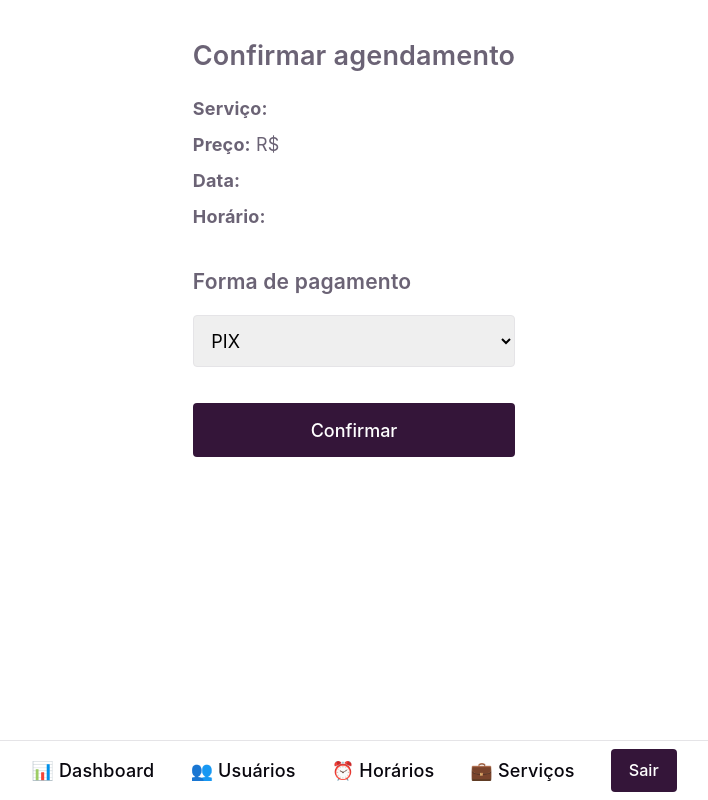
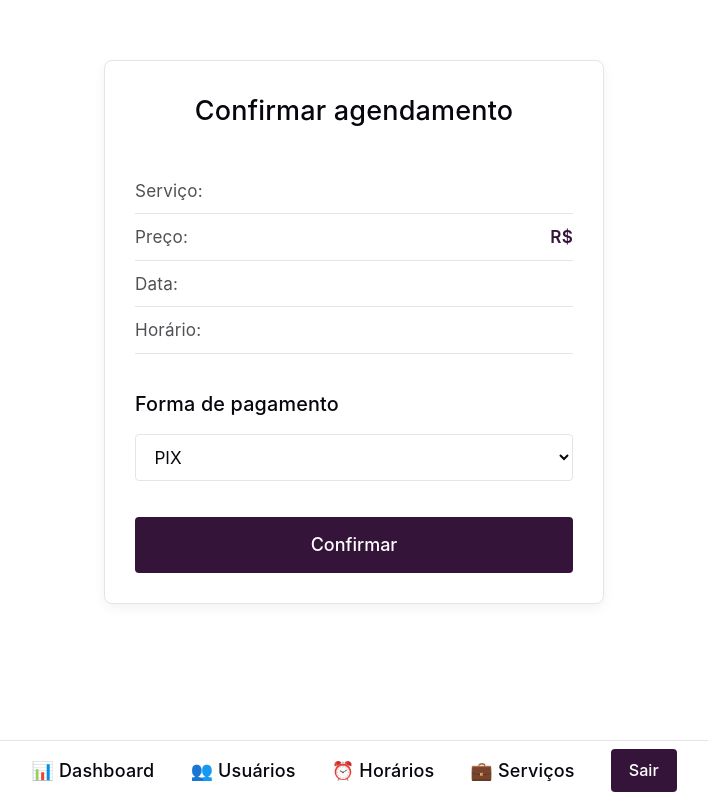
Before and after one commit to eulucastome/tcc_corrigido, a React (Vite) app in the folder frontend/: page /confirmacao in a window 1280 px wide. Shown: the whole page, without its empty margins (286-994 px from the left). Built offline with nearby package versions, Linux system fonts and the light colour scheme; sample sign-in values are in the browser's storage.

Commit message:
front 95% pronto

```diff
--- a/frontend/src/pages/agendamento.tsx
+++ b/frontend/src/pages/agendamento.tsx
@@ -1,6 +1,6 @@
 import { useEffect, useState } from 'react'
+import { useNavigate } from 'react-router-dom'
 import api from '../services/api'
-import { useNavigate } from 'react-router-dom'
 
 interface Service {
   id: string
@@ -12,6 +12,9 @@ interface Service {
 export default function Agendamento() {
   const [services, setServices] = useState<Service[]>([])
   const navigate = useNavigate()
+
+  // Estado auxiliar para gerenciar qual botão está com hover ativo
+  const [hoveredBtnId, setHoveredBtnId] = useState<string | null>(null)
 
   useEffect(() => {
     api.get('/api/services').then(res => {
@@ -26,43 +29,84 @@ export default function Agendamento() {
     if (hours === 0) {
       return `${mins} min`
     }
-
     if (mins === 0) {
       return `${hours}h`
     }
-
     return `${hours}h ${mins}min`
   }
 
+  /* ==========================================================
+     ESTILOS PADRONIZADOS COM OS TOKENS DO PAINEL
+     ========================================================== */
+  const cardStyle = {
+    padding: 20,
+    backgroundColor: 'var(--bg)',
+    borderRadius: 8,
+    border: '1px solid var(--border)',
+    color: 'var(--text-h)',
+    display: 'flex',
+    flexDirection: 'column' as const,
+    gap: 12,
+    position: 'relative' as const
+  }
+
   return (
-    <div className="container">
-      <h1>Escolha o serviço</h1>
+    <div style={{ padding: 20, maxWidth: 1200, margin: '0 auto', color: 'var(--text-h)', marginBottom: 60 }}>
+      <h1 style={{ fontWeight: 500, marginBottom: '2rem', textAlign: 'center' }}>Escolha o serviço</h1>
 
-      <div className="grid">
+      {/* Grade alinhada um ao lado do outro com minmax para responsividade perfeita */}
+      <div style={{
+        display: 'grid',
+        gridTemplateColumns: 'repeat(auto-fill, minmax(280px, 1fr))',
+        gap: 20
+      }}>
         {services.map(s => (
-          <div key={s.id} className="card">
-            <div className="card-header">{s.name}</div>
-            <div className="card-body mb-2">
-              <p>
-              <strong>R$ {s.price.toFixed(2)}</strong>
+          <div key={s.id} style={cardStyle}>
+
+            {/* Header / Título do Serviço */}
+            <div style={{ fontWeight: 600, fontSize: '1.2rem', borderBottom: '1px solid var(--border)', paddingBottom: 10 }}>
+              {s.name}
+            </div>
+
+            {/* Conteúdo / Corpo do Card */}
+            <div style={{ flex: 1, display: 'flex', flexDirection: 'column', gap: 6 }}>
+              <p style={{ margin: 0, fontSize: '1.3rem', color: 'var(--text-h)', fontWeight: 600 }}>
+                R$ {s.price.toFixed(2)}
               </p>
-
-              <p>
-                Duração: {durationServices(s.duration_minutes)}
+              <p style={{ margin: 0, fontSize: '0.9rem', opacity: 0.7 }}>
+                🕒 Duração: {durationServices(s.duration_minutes)}
               </p>
             </div>
-            <div className="card-footer">
+
+            {/* Ações / Botão Agendar */}
+            <div style={{ marginTop: 10 }}>
               <button
-                className="btn"
+                onMouseEnter={() => setHoveredBtnId(s.id)}
+                onMouseLeave={() => setHoveredBtnId(null)}
                 onClick={() =>
                   navigate(`/horarios/${s.id}`, {
                     state: { service: s }
                   })
                 }
+                style={{
+                  padding: '0.6rem 1rem',
+                  backgroundColor: hoveredBtnId === s.id ? 'transparent' : 'var(--accent)',
+                  color: hoveredBtnId === s.id ? 'var(--accent)' : '#fff',
+                  border: hoveredBtnId === s.id ? '1px solid var(--accent)' : '1px solid transparent',
+                  borderRadius: 4,
+                  cursor: 'pointer',
+                  fontWeight: 500,
+                  fontSize: '0.9rem',
+                  transition: 'all 0.2s',
+                  width: '100%',
+                  display: 'block',
+                  textAlign: 'center'
+                }}
               >
                 Agendar
               </button>
             </div>
+
           </div>
         ))}
       </div>
--- a/frontend/src/pages/confirmacao.tsx
+++ b/frontend/src/pages/confirmacao.tsx
@@ -13,6 +13,9 @@ export default function Confirmacao() {
 
   const [paymentMethod, setPaymentMethod] = useState('pix')
   const [loading, setLoading] = useState(false)
+
+  // Estado auxiliar para gerenciar o efeito visual de hover no botão
+  const [isHovered, setIsHovered] = useState(false)
 
   // Função que formata a data de YYYY-MM-DD para DD/MM/YYYY
   function formatDate(dateStr: string) {
@@ -51,6 +54,10 @@ export default function Confirmacao() {
       )
 
       console.log('✅ Agendamento criado:', response.data)
+
+      // MENSAGEM DE SUCESSO ADICIONADA AQUI
+      alert('Serviço agendado com sucesso!')
+
       navigate('/meus-agendamentos')
     } catch (err: any) {
       console.error('❌ Erro ao criar agendamento:', err.response?.data || err.message)
@@ -60,29 +67,77 @@ export default function Confirmacao() {
     }
   }
 
+  /* ==========================================================
+     ESTILOS PADRONIZADOS COM OS TOKENS DO PAINEL
+     ========================================================== */
+  const cardStyle = {
+    padding: 30,
+    backgroundColor: 'var(--bg)',
+    borderRadius: 8,
+    border: '1px solid var(--border)',
+    color: 'var(--text-h)',
+    maxWidth: 500,
+    margin: '40px auto 0 auto', // Centraliza o card de confirmação na tela
+    boxShadow: '0 4px 12px rgba(0, 0, 0, 0.05)'
+  }
+
+  const selectStyle = {
+    width: '100%',
+    padding: '0.6rem 0.8rem',
+    backgroundColor: 'var(--bg)',
+    color: 'var(--text-h)',
+    border: '1px solid var(--border)',
+    borderRadius: 4,
+    outline: 'none',
+    fontSize: '0.95rem',
+    fontFamily: 'inherit',
+    cursor: 'pointer',
+    marginBottom: '2rem'
+  }
+
+  const infoRowStyle = {
+    display: 'flex',
+    justifyContent: 'space-between',
+    padding: '10px 0',
+    borderBottom: '1px solid var(--border)',
+    fontSize: '0.95rem'
+  }
+
   return (
-    <div className="container">
-      <h2>Confirmar agendamento</h2>
+    <div style={{ padding: 20, color: 'var(--text-h)' }}>
+      <div style={cardStyle}>
+        <h2 style={{ marginBottom: '2rem', fontWeight: 500, textAlign: 'center' }}>Confirmar agendamento</h2>
 
-      <p><strong>Serviço:</strong> {service?.name}</p>
-      <p><strong>Preço:</strong> R$ {service?.price?.toFixed(2)}</p>
+        {/* Informações do Resumo Alinhadas */}
+        <div style={{ marginBottom: '2rem', display: 'flex', flexDirection: 'column' }}>
+          <div style={infoRowStyle}>
+            <span style={{ opacity: 0.7 }}>Serviço:</span>
+            <span style={{ fontWeight: 500 }}>{service?.name}</span>
+          </div>
 
-      <p><strong>Data:</strong> {formatDate(date)}</p>
-      <p><strong>Horário:</strong> {horario}</p>
+          <div style={infoRowStyle}>
+            <span style={{ opacity: 0.7 }}>Preço:</span>
+            <span style={{ fontWeight: 600, color: 'var(--accent)' }}>R$ {service?.price?.toFixed(2)}</span>
+          </div>
 
-      <div style={{ marginTop: '2rem', marginBottom: '2rem' }}>
-        <h3 style={{ marginBottom: '1rem' }}>Forma de pagamento</h3>
+          <div style={infoRowStyle}>
+            <span style={{ opacity: 0.7 }}>Data:</span>
+            <span style={{ fontWeight: 500 }}>{formatDate(date)}</span>
+          </div>
+
+          <div style={infoRowStyle}>
+            <span style={{ opacity: 0.7 }}>Horário:</span>
+            <span style={{ fontWeight: 500 }}>{horario}</span>
+          </div>
+        </div>
+
+        {/* Escolha da Forma de Pagamento */}
+        <div>
+          <h3 style={{ marginBottom: '0.8rem', fontWeight: 500, fontSize: '1.1rem' }}>Forma de pagamento</h3>
           <select
             value={paymentMethod}
             onChange={(e) => setPaymentMethod(e.target.value)}
-          style={{
-            width: '100%',
-            padding: '0.75rem',
-            marginBottom: '2rem',
-            borderRadius: '4px',
-            border: '1px solid var(--border)',
-            fontSize: '1rem'
-          }}
+            style={selectStyle}
           >
             <option value="pix">PIX</option>
             <option value="credit_card">Cartão de crédito</option>
@@ -90,15 +145,30 @@ export default function Confirmacao() {
             <option value="cash">Dinheiro</option>
           </select>
 
+          {/* Botão Principal com Hover e Efeito de Disabled */}
           <button
             onClick={handleConfirm}
             disabled={loading}
-          className="btn"
-          style={{ width: '100%' }}
+            onMouseEnter={() => setIsHovered(true)}
+            onMouseLeave={() => setIsHovered(false)}
+            style={{
+              width: '100%',
+              padding: '0.75rem',
+              backgroundColor: isHovered ? 'transparent' : 'var(--accent)',
+              color: isHovered ? 'var(--accent)' : '#fff',
+              border: isHovered ? '1px solid var(--accent)' : '1px solid transparent',
+              borderRadius: 4,
+              cursor: 'pointer',
+              fontWeight: 500,
+              fontSize: '1rem',
+              transition: 'all 0.2s',
+              opacity: loading ? 0.7 : 1
+            }}
           >
             {loading ? 'Processando...' : 'Confirmar'}
           </button>
         </div>
       </div>
+    </div>
   )
 }
--- a/frontend/src/pages/meusAgendamentos.tsx
+++ b/frontend/src/pages/meusAgendamentos.tsx
@@ -21,7 +21,6 @@ interface Appointment {
 }
 
 export default function MeusAgendamentos() {
-  // Componente que lista os agendamentos do cliente autenticado.
   const navigate = useNavigate()
 
   const [appointments, setAppointments] = useState<Appointment[]>([])
@@ -30,11 +29,13 @@ export default function MeusAgendamentos() {
 
   // Estados do modal
   const [showCancelModal, setShowCancelModal] = useState(false)
-  const [appointmentToCancel, setAppointmentToCancel] =
-    useState<Appointment | null>(null)
+  const [appointmentToCancel, setAppointmentToCancel] = useState<Appointment | null>(null)
   const [cancelReason, setCancelReason] = useState('')
 
-  // Função que busca os agendamentos do cliente no backend.
+  // Estados auxiliares para hover de botões dinâmicos
+  const [hoveredBtnId, setHoveredBtnId] = useState<string | null>(null)
+  const [hoveredModalBtn, setHoveredModalBtn] = useState<'confirm' | 'close' | null>(null)
+
   async function fetchAppointments() {
     try {
       setLoading(true)
@@ -52,7 +53,6 @@ export default function MeusAgendamentos() {
     fetchAppointments()
   }, [])
 
-  // Função que cancela um agendamento existente.
   async function handleCancel() {
     if (!appointmentToCancel) return
 
@@ -86,147 +86,234 @@ export default function MeusAgendamentos() {
     }
   }
 
-  // Função que faz logout do cliente
-  function handleLogout() {
-    localStorage.removeItem('token')
-    localStorage.removeItem('user')
-    navigate('/login')
+  // Função auxiliar para formatar a data de YYYY-MM-DD para DD/MM/YYYY sem problemas de fuso horário
+  const formatDateBR = (dateString: string) => {
+    if (!dateString) return '-'
+    const parts = dateString.split('-')
+    if (parts.length !== 3) return dateString // Retorna o original se não estiver no padrão esperado
+    return `${parts[2]}/${parts[1]}/${parts[0]}`
+  }
+
+  /* ==========================================================
+     ESTILOS PADRONIZADOS COM OS TOKENS DO PAINEL
+     ========================================================== */
+  const cardStyle = {
+    padding: 20,
+    backgroundColor: 'var(--bg)',
+    borderRadius: 8,
+    border: '1px solid var(--border)',
+    color: 'var(--text-h)',
+    display: 'flex',
+    flexDirection: 'column' as const,
+    gap: 8,
+    position: 'relative' as const
+  }
+
+  const inputControlStyle = {
+    padding: '0.6rem 0.8rem',
+    backgroundColor: 'var(--bg)',
+    color: 'var(--text-h)',
+    border: '1px solid var(--border)',
+    borderRadius: 4,
+    outline: 'none',
+    fontSize: '0.9rem',
+    fontFamily: 'inherit'
+  }
+
+  const getStatusBadgeStyle = (status: string) => {
+    let bg = 'rgba(128, 128, 128, 0.15)'
+    let color = '#888'
+
+    if (status === 'scheduled') {
+      bg = 'rgba(46, 125, 50, 0.15)'
+      color = '#2e7d32'
+    } else if (status === 'completed') {
+      bg = 'rgba(21, 101, 192, 0.15)'
+      color = '#1565c0'
+    } else if (status === 'cancelled') {
+      bg = 'rgba(198, 40, 40, 0.15)'
+      color = '#c62828'
+    }
+
+    return {
+      padding: '4px 10px',
+      borderRadius: 4,
+      fontSize: '0.8rem',
+      fontWeight: 600,
+      textTransform: 'uppercase' as const,
+      backgroundColor: bg,
+      color: color,
+      display: 'inline-block',
+      width: 'fit-content'
+    }
   }
 
   return (
-    <div className="container">
-      <h2 style={{ marginBottom: '2rem' }}>Meus agendamentos</h2>
+    <div style={{ padding: 20, maxWidth: 1200, margin: '0 auto', color: 'var(--text-h)', marginBottom: 60 }}>
+      <h2 style={{ marginBottom: '2rem', fontWeight: 500, textAlign: 'center' }}>Meus agendamentos</h2>
 
       {loading ? (
-        <p>Carregando agendamentos...</p>
+        <p style={{ textAlign: 'center', opacity: 0.7 }}>Carregando agendamentos...</p>
       ) : appointments.length === 0 ? (
-        <p>Nenhum agendamento encontrado.</p>
+        <p style={{ textAlign: 'center', opacity: 0.7 }}>Nenhum agendamento encontrado.</p>
       ) : null}
 
-      <div className="grid">
+      {/* Grade configurada com minmax(280px, 1fr) para ficarem lado a lado e responsivos */}
+      <div style={{
+        display: 'grid',
+        gridTemplateColumns: 'repeat(auto-fill, minmax(280px, 1fr))',
+        gap: 20
+      }}>
         {appointments.map((a) => (
-          <div
-            key={a.id}
-            className="card"
-          >
-            <p><strong>Data:</strong> {a.date}</p>
-
-            <p><strong>Hora:</strong> {a.start_time}</p>
-
-            <p>
-              <strong>Cliente:</strong>{' '}
-              {a.user_name ?? a.client_name ?? a.client_id}
-            </p>
-
-            <p><strong>Serviços:</strong></p>
-
-            {a.services && a.services.length > 0 ? (
-              <ul>
-                {a.services.map((s) => (
-                  <li key={s.id}>
-                    {s.name} - R$ {s.price}
-                  </li>
-                ))}
-              </ul>
-            ) : (
-              <p>Nenhum serviço</p>
-            )}
-
-            <p>
-              <strong>Status:</strong>{' '}
-              <span
-                style={{
-                  padding: '4px 8px',
-                  borderRadius: 4,
-                  backgroundColor:
-                    a.status === 'scheduled'
-                      ? '#d4edda'
-                      : a.status === 'completed'
-                      ? '#cce5ff'
-                      : a.status === 'cancelled'
-                      ? '#f8d7da'
-                      : '#e2e3e5',
-                  color:
-                    a.status === 'scheduled'
-                      ? '#155724'
-                      : a.status === 'completed'
-                      ? '#004085'
-                      : a.status === 'cancelled'
-                      ? '#721c24'
-                      : '#383d41',
-                }}
-              >
+          <div key={a.id} style={cardStyle}>
+            <div style={{ display: 'flex', justifyContent: 'space-between', alignItems: 'center', marginBottom: 5 }}>
+              <span style={getStatusBadgeStyle(a.status)}>
                 {a.status === 'scheduled' && 'Agendado'}
                 {a.status === 'completed' && 'Concluído'}
                 {a.status === 'cancelled' && 'Cancelado'}
                 {a.status === 'blocked' && 'Bloqueado'}
               </span>
+              <span style={{ fontSize: '1.1rem', fontWeight: 600 }}>
+                {a.total_price !== undefined ? `R$ ${a.total_price.toFixed(2)}` : '-'}
+              </span>
+            </div>
+
+            {/* Aplicada a formatação da data brasileira aqui */}
+            <p style={{ margin: 0 }}><strong style={{ opacity: 0.8 }}>Data:</strong> {formatDateBR(a.date)}</p>
+            <p style={{ margin: 0 }}><strong style={{ opacity: 0.8 }}>Hora:</strong> {a.start_time}</p>
+            <p style={{ margin: 0 }}>
+              <strong style={{ opacity: 0.8 }}>Cliente:</strong> {a.user_name ?? a.client_name ?? a.client_id}
             </p>
 
-            <p>
-              <strong>Total:</strong>{' '}
-              {a.total_price !== undefined
-                ? `R$ ${a.total_price.toFixed(2)}`
-                : '-'}
-            </p>
+            <div style={{ marginTop: 5, borderTop: '1px solid var(--border)', paddingTop: 10 }}>
+              <strong style={{ opacity: 0.8, fontSize: '0.85rem', display: 'block', marginBottom: 5 }}>Serviços:</strong>
+              {a.services && a.services.length > 0 ? (
+                <ul style={{ margin: 0, paddingLeft: 20, fontSize: '0.9rem', display: 'flex', flexDirection: 'column', gap: 4 }}>
+                  {a.services.map((s) => (
+                    <li key={s.id} style={{ opacity: 0.9 }}>
+                      {s.name} — <span style={{ fontWeight: 500 }}>R$ {s.price.toFixed(2)}</span>
+                    </li>
+                  ))}
+                </ul>
+              ) : (
+                <p style={{ margin: 0, fontSize: '0.9rem', opacity: 0.5 }}>Nenhum serviço</p>
+              )}
+            </div>
 
             {a.status === 'scheduled' && (
               <button
-                className="btn btn-danger"
-                style={{ marginTop: '1rem' }}
                 disabled={cancelingId === a.id}
+                onMouseEnter={() => setHoveredBtnId(a.id)}
+                onMouseLeave={() => setHoveredBtnId(null)}
                 onClick={() => {
                   setAppointmentToCancel(a)
                   setCancelReason('')
                   setShowCancelModal(true)
                 }}
+                style={{
+                  marginTop: 'auto', // Faz o botão grudar no final do card caso os serviços tenham tamanhos diferentes
+                  padding: '0.5rem 1rem',
+                  border: '1px solid rgba(198, 40, 40, 0.3)',
+                  borderRadius: 4,
+                  cursor: 'pointer',
+                  fontWeight: 500,
+                  fontSize: '0.85rem',
+                  transition: 'all 0.2s',
+                  width: '100%',
+                  opacity: cancelingId === a.id ? 0.6 : 1,
+                  backgroundColor: hoveredBtnId === a.id ? '#c62828' : 'rgba(198, 40, 40, 0.1)',
+                  color: hoveredBtnId === a.id ? '#fff' : '#c62828',
+                }}
               >
-                {cancelingId === a.id
-                  ? 'Cancelando...'
-                  : 'Cancelar agendamento'}
+                {cancelingId === a.id ? 'Cancelando...' : 'Cancelar agendamento'}
               </button>
             )}
           </div>
         ))}
       </div>
 
+      {/* Modal de Cancelamento */}
       {showCancelModal && (
-        <div className="modal">
-          <div className="modal-content">
-            <h3>Cancelar agendamento</h3>
-
-            <p>Informe o motivo do cancelamento:</p>
+        <div style={{
+          position: 'fixed',
+          top: 0,
+          left: 0,
+          width: '100vw',
+          height: '100vh',
+          backgroundColor: 'rgba(0, 0, 0, 0.5)',
+          backdropFilter: 'blur(4px)',
+          display: 'flex',
+          justifyContent: 'center',
+          alignItems: 'center',
+          zIndex: 1000,
+          padding: 20
+        }}>
+          <div style={{
+            backgroundColor: 'var(--bg)',
+            border: '1px solid var(--border)',
+            borderRadius: 8,
+            padding: 24,
+            width: '100%',
+            maxWidth: 450,
+            boxShadow: '0 10px 25px rgba(0,0,0,0.3)',
+            color: 'var(--text-h)'
+          }}>
+            <h3 style={{ margin: '0 0 10px 0', fontWeight: 500, fontSize: '1.2rem' }}>Cancelar agendamento</h3>
+            <p style={{ margin: '0 0 15px 0', fontSize: '0.9rem', opacity: 0.8 }}>
+              Por favor, informe detalhadamente o motivo do cancelamento abaixo:
+            </p>
 
             <textarea
               rows={4}
-              style={{ width: '100%', marginBottom: '1rem' }}
+              style={{ ...inputControlStyle, width: '100%', marginBottom: 20, resize: 'none' }}
               value={cancelReason}
+              placeholder="Digite aqui o motivo..."
               onChange={(e) => setCancelReason(e.target.value)}
             />
 
-            <div
-              style={{
-                display: 'flex',
-                gap: '1rem',
-                justifyContent: 'flex-end',
-              }}
-            >
+            <div style={{ display: 'flex', gap: 12, justifyContent: 'flex-end' }}>
               <button
-                className="btn"
-                onClick={handleCancel}
-              >
-                Confirmar
-              </button>
-
-              <button
-                className="btn secondary"
                 onClick={() => {
                   setShowCancelModal(false)
                   setAppointmentToCancel(null)
                   setCancelReason('')
                 }}
+                onMouseEnter={() => setHoveredModalBtn('close')}
+                onMouseLeave={() => setHoveredModalBtn(null)}
+                style={{
+                  padding: '0.5rem 1.2rem',
+                  backgroundColor: 'transparent',
+                  color: 'var(--text-h)',
+                  border: '1px solid var(--border)',
+                  borderRadius: 4,
+                  cursor: 'pointer',
+                  fontWeight: 500,
+                  fontSize: '0.9rem',
+                  transition: 'background-color 0.2s',
+                  backgroundColor: hoveredModalBtn === 'close' ? 'rgba(255,255,255,0.05)' : 'transparent'
+                }}
               >
                 Fechar
+              </button>
+
+              <button
+                onClick={handleCancel}
+                onMouseEnter={() => setHoveredModalBtn('confirm')}
+                onMouseLeave={() => setHoveredModalBtn(null)}
+                style={{
+                  padding: '0.5rem 1.2rem',
+                  backgroundColor: 'var(--accent)',
+                  color: '#fff',
+                  border: 'none',
+                  borderRadius: 4,
+                  cursor: 'pointer',
+                  fontWeight: 500,
+                  fontSize: '0.9rem',
+                  transition: 'opacity 0.2s',
+                  opacity: hoveredModalBtn === 'confirm' ? 0.85 : 1
+                }}
+              >
+                Confirmar Cancelamento
               </button>
             </div>
           </div>
```
Also changed, not shown: 1 other file (tests, documents, lock files or other folders). Lines whose indentation alone changed are shown as unchanged.
